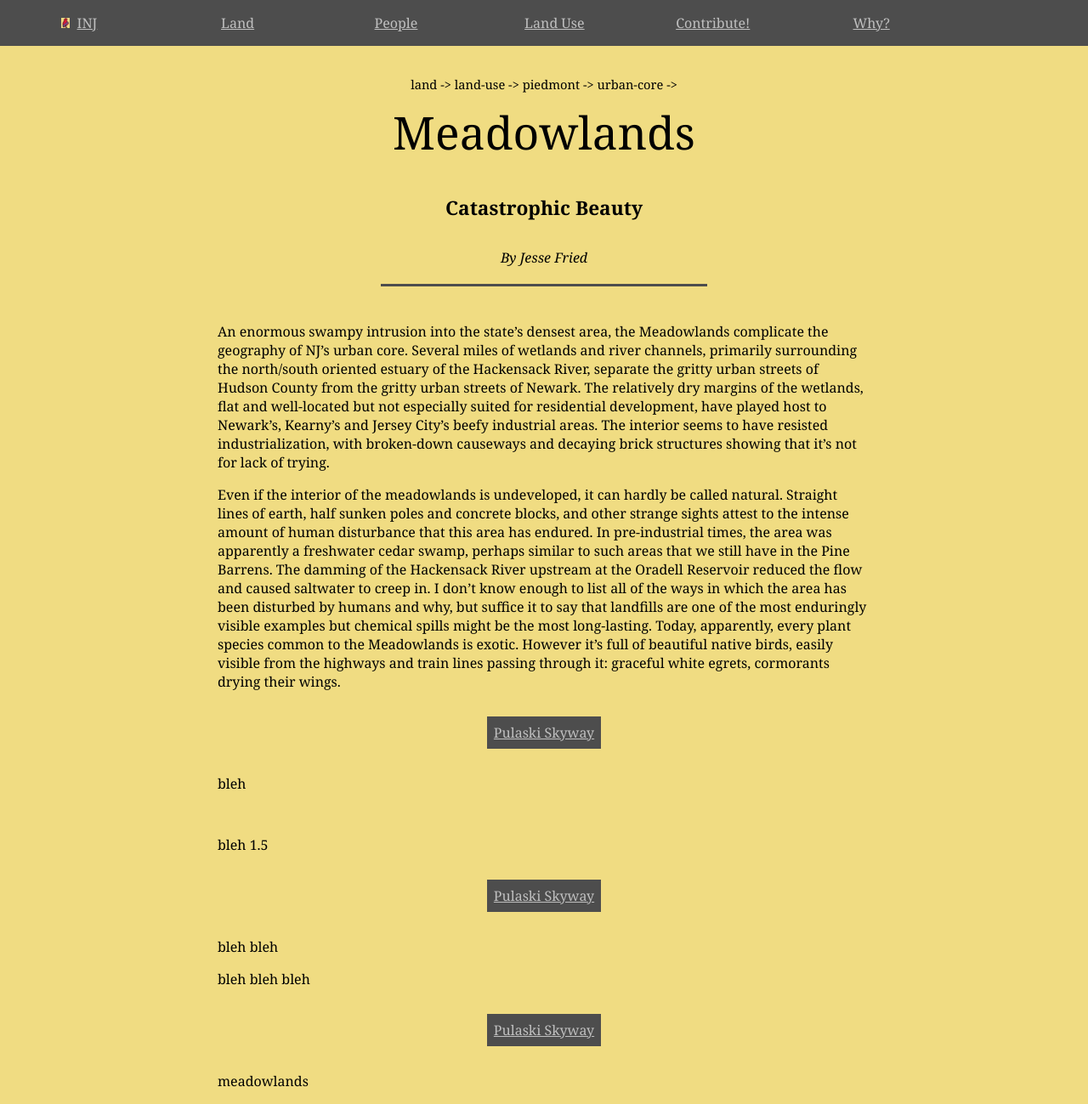
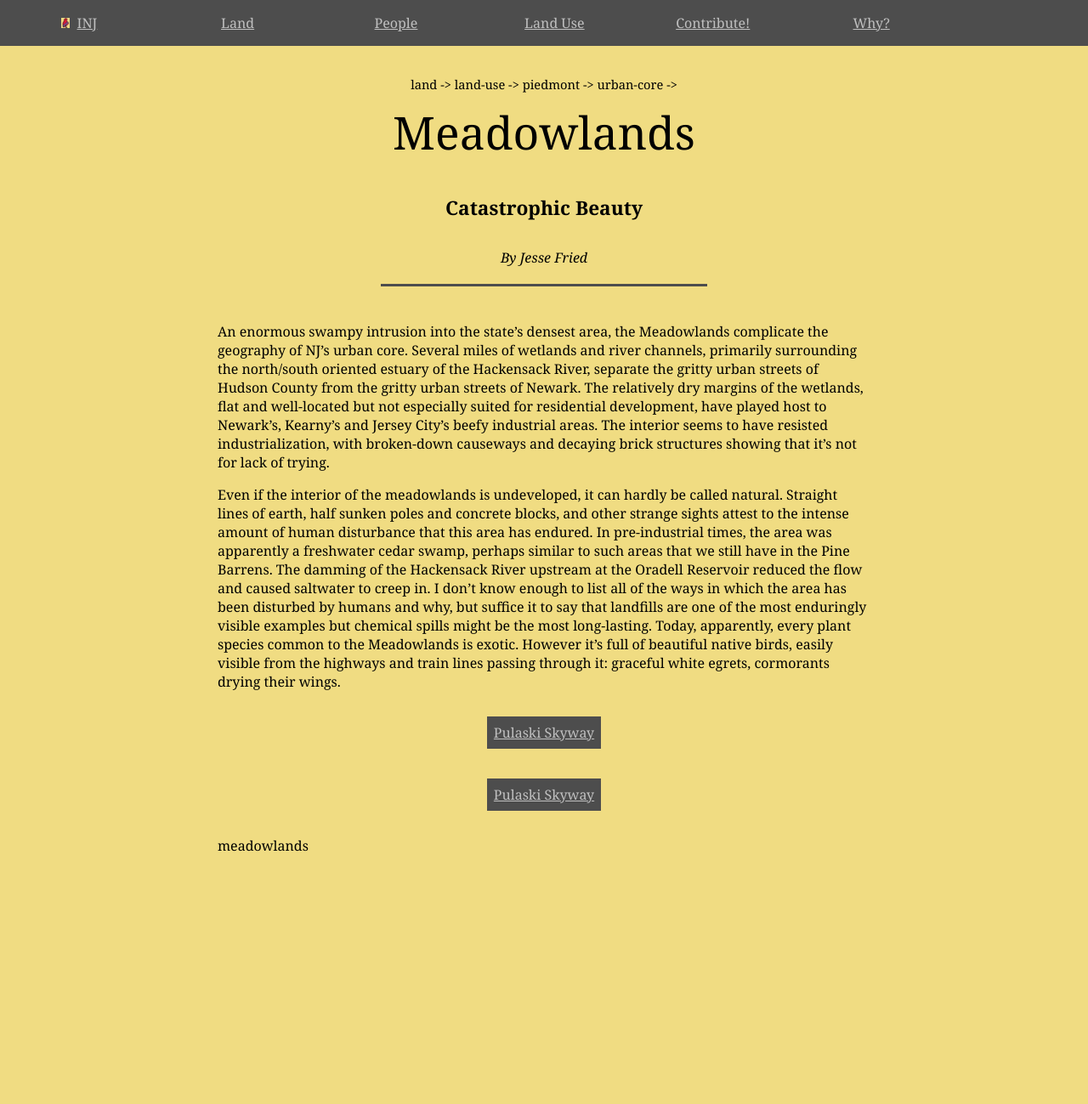
Before and after one commit to jonfried/oakafee.github.io, a Jekyll site: the page built from _posts/2016-09-16-meadowlands.md, in a window 1280 px wide. Shown: the whole page at 85% size. Built offline with Jekyll 4.4.1, drawn with Linux system fonts in a browser that asks for light colours; after the commit the page ends 1022 px from its top, so only the background shows below that.

Commit message:
Update 2016-09-16-meadowlands.md

```diff
--- a/_posts/2016-09-16-meadowlands.md
+++ b/_posts/2016-09-16-meadowlands.md
@@ -25,34 +25,3 @@
     {% endtablerow %}
   </table>
 </div>
-
-<p>bleh</p>
-
-{% assign thiscategory = page.tags %}
-<div class="table-container">
-  <table class="index">
-    {% tablerow page in site.categories[thiscategory] cols:3 %}
-      {% if page.url %}
-          <a href="{{ page.url }}">{{ page.title }}</a>
-      {% endif %}
-    {% endtablerow %}
-  </table>
-</div>
-
-<p>bleh 1.5 </p>
-
-<div class="table-container">
-  <table class="index">
-    {% tablerow page in site.categories.meadowlands cols:3 %}
-      {% if page.url %}
-          <a href="{{ page.url }}">{{ page.title }}</a>
-      {% endif %}
-    {% endtablerow %}
-  </table>
-</div>
-
-<p>bleh bleh </p>
-
-<p>{{ page.tags }}</p>
-
-<p>bleh bleh bleh </p>
```
